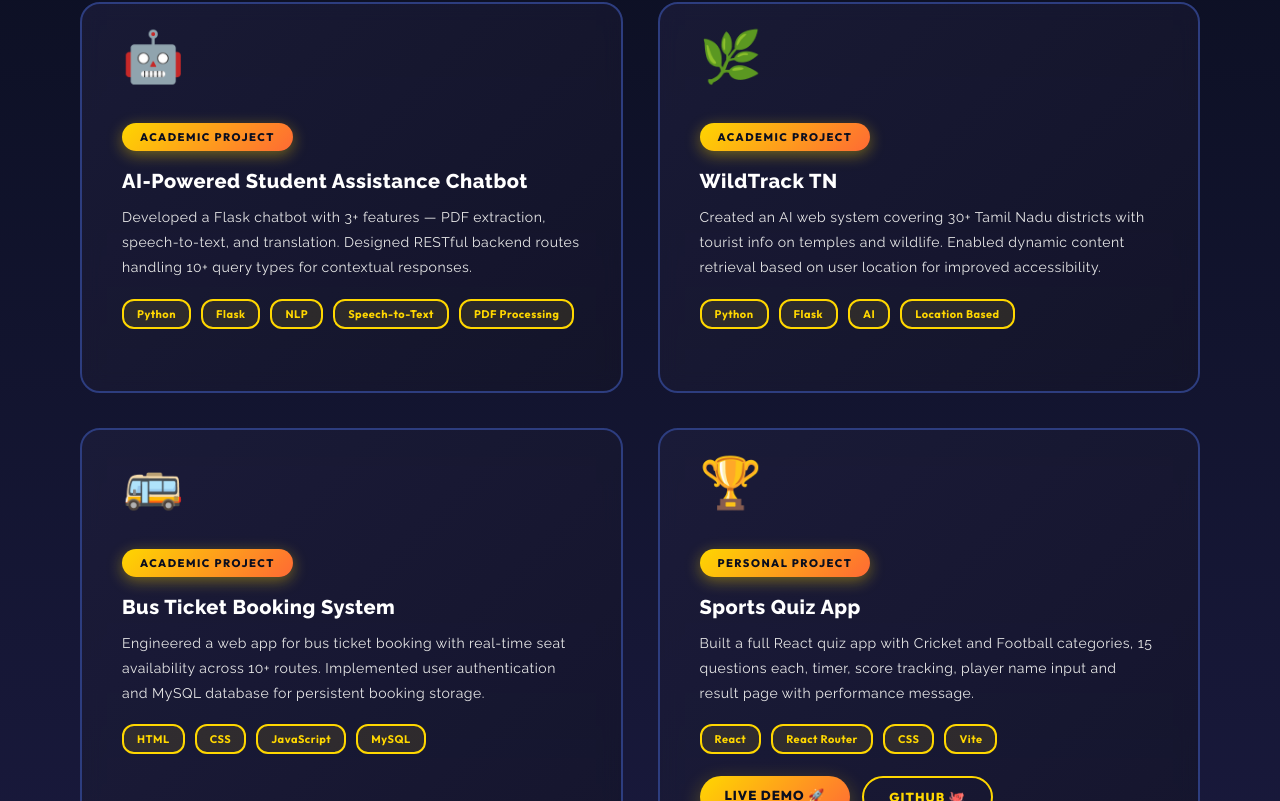
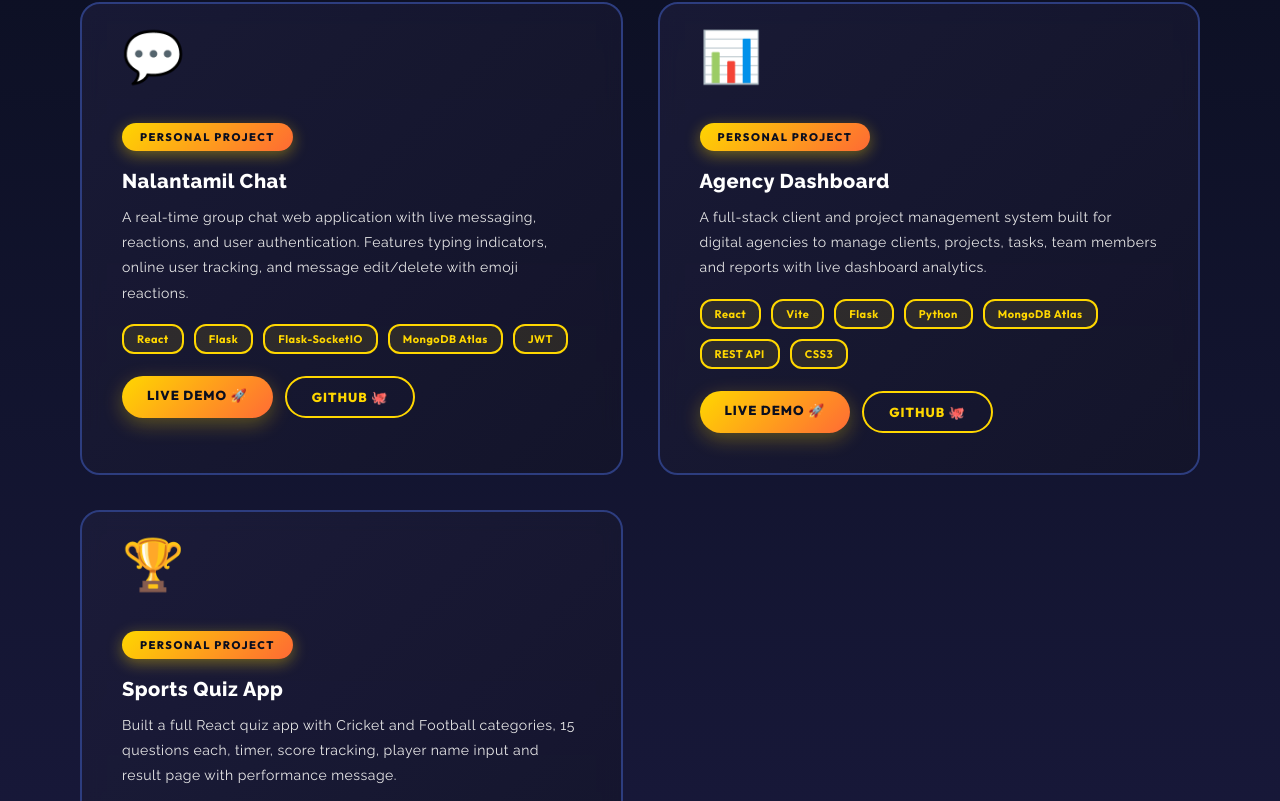
Before and after one commit to Nalantamil/portfolio, a React app: page / in a window 1280 px wide. Shown: the part 3059-3860 px from the top of the page. Built offline with nearby package versions, Linux system fonts and the light colour scheme; the HTML template or start-up script is replaced by a standard one.

Commit message:
Replace academic projects with personal projects

```diff
--- a/src/Projects.jsx
+++ b/src/Projects.jsx
@@ -1,31 +1,22 @@
 function Projects(){
   const projects = [
     {
-      icon: '🤖',
-      title: 'AI-Powered Student Assistance Chatbot',
-      description: 'Developed a Flask chatbot with 3+ features — PDF extraction, speech-to-text, and translation. Designed RESTful backend routes handling 10+ query types for contextual responses.',
-      tech: ['Python', 'Flask', 'NLP', 'Speech-to-Text', 'PDF Processing'],
-      live: null,
-      github: null,
-      type: 'Academic Project'
+      icon: '💬',
+      title: 'Nalantamil Chat',
+      description: 'A real-time group chat web application with live messaging, reactions, and user authentication. Features typing indicators, online user tracking, and message edit/delete with emoji reactions.',
+      tech: ['React', 'Flask', 'Flask-SocketIO', 'MongoDB Atlas', 'JWT'],
+      live: 'https://s-nalantamil-chat.vercel.app',
+      github: 'https://github.com/Nalantamil/S.Nalantamil-Chat',
+      type: 'Personal Project'
     },
     {
-      icon: '🌿',
-      title: 'WildTrack TN',
-      description: 'Created an AI web system covering 30+ Tamil Nadu districts with tourist info on temples and wildlife. Enabled dynamic content retrieval based on user location for improved accessibility.',
-      tech: ['Python', 'Flask', 'AI', 'Location Based'],
-      live: null,
-      github: null,
-      type: 'Academic Project'
-    },
-    {
-      icon: '🚌',
-      title: 'Bus Ticket Booking System',
-      description: 'Engineered a web app for bus ticket booking with real-time seat availability across 10+ routes. Implemented user authentication and MySQL database for persistent booking storage.',
-      tech: ['HTML', 'CSS', 'JavaScript', 'MySQL'],
-      live: null,
-      github: null,
-      type: 'Academic Project'
+      icon: '📊',
+      title: 'Agency Dashboard',
+      description: 'A full-stack client and project management system built for digital agencies to manage clients, projects, tasks, team members and reports with live dashboard analytics.',
+      tech: ['React', 'Vite', 'Flask', 'Python', 'MongoDB Atlas', 'REST API', 'CSS3'],
+      live: 'https://nalantamil-agency-app.netlify.app',
+      github: 'https://github.com/Nalantamil/agency-dashboard',
+      type: 'Personal Project'
     },
     {
       icon: '🏆',
```
